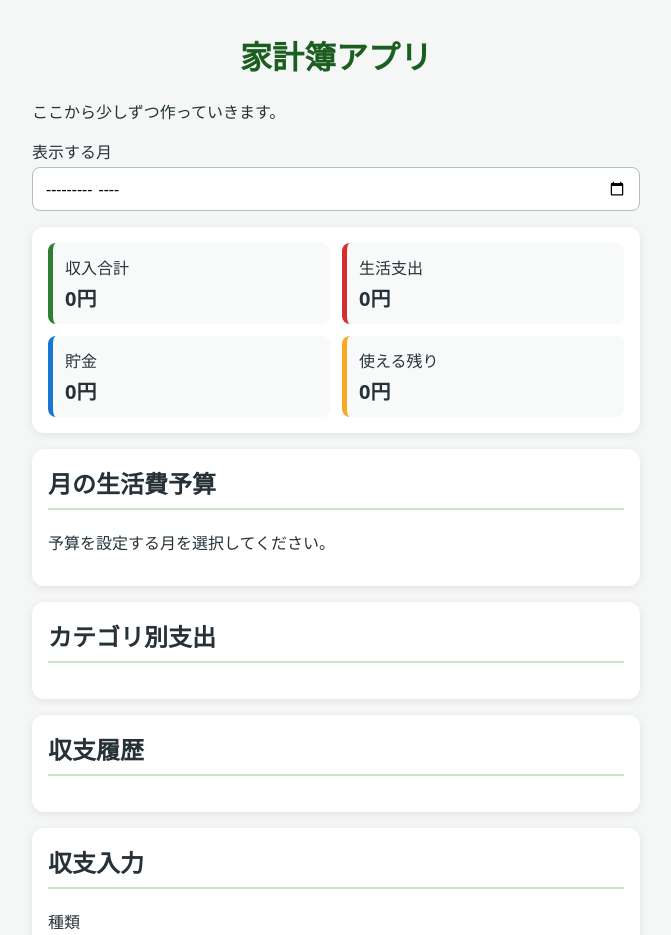
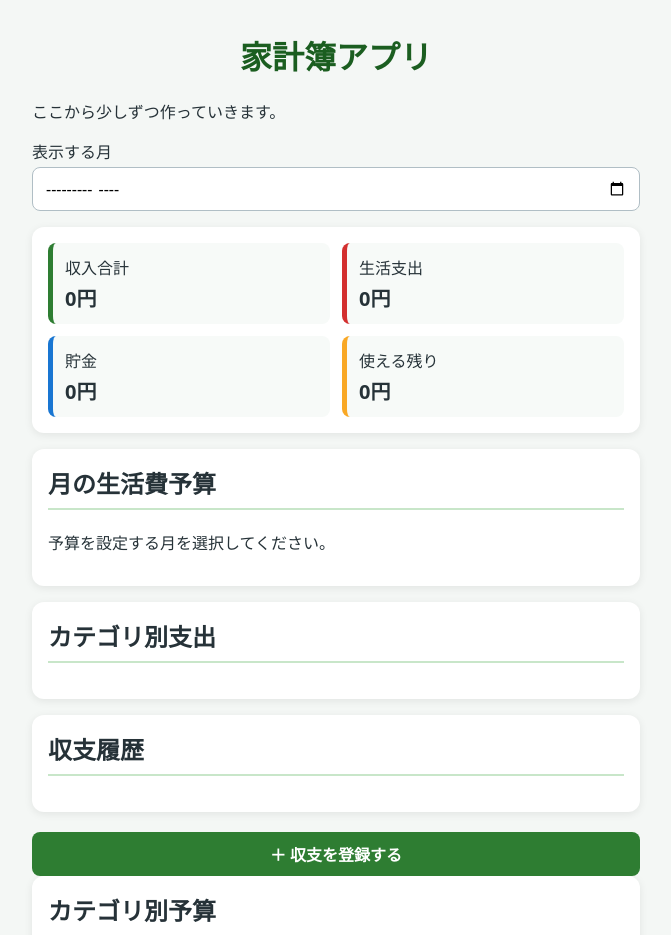
Before and after one commit to wasyun4/zubora-kakeibo-pwa, a React (Vite) app: page / in a window 1280 px wide. Shown: the top 935 px of the page, without its empty margins (304-975 px from the left). Built offline with nearby package versions, Linux system fonts and the light colour scheme.

Commit message:
feat: toggle transaction form

```diff
--- a/src/App.tsx
+++ b/src/App.tsx
@@ -46,6 +46,8 @@ function App() {
     useState<TransactionScope>("personal");
   const [editingTransactionId, setEditingTransactionId] =
     useState<string | null>(null);
+  const [isTransactionFormOpen, setIsTransactionFormOpen] =
+    useState(false);
   const [selectedMonth, setSelectedMonth] = useState("");
   // 【月全体の予算データ管理】
   const [budgetAmount, setBudgetAmount] = useState("");
@@ -302,6 +304,7 @@ function App() {
     setPaymentMethodId("");
     setScope("personal");
     setEditingTransactionId(null);
+    setIsTransactionFormOpen(false);
   }
 
   // 【収支の新規登録・更新】
@@ -393,6 +396,7 @@ function App() {
     setPaymentMethodId(transaction.paymentMethodId || "");
     setScope(transaction.scope || "personal");
     setEditingTransactionId(transaction.id);
+    setIsTransactionFormOpen(true);
   }
 
   // 【画面コンポーネントの組み立て】
@@ -429,7 +433,13 @@ function App() {
         onEdit={handleEditTransaction}
         onDelete={handleDeleteExpense}
       />
+      {!isTransactionFormOpen && (
+        <button onClick={() => setIsTransactionFormOpen(true)}>
+          ＋ 収支を登録する
+        </button>
+      )}
 
+      {isTransactionFormOpen && (
         <TransactionForm
           type={type}
           majorCategoryId={majorCategoryId}
@@ -464,6 +474,7 @@ function App() {
           onSubmit={handleExpenseClick}
           onCancel={resetForm}
         />
+      )}
 
       <CategoryBudgetPanel
         selectedMonth={selectedMonth}
@@ -473,7 +484,6 @@ function App() {
         statuses={categoryBudgetStatuses}
         onSave={handleSaveCategoryBudget}
       />
-
     </main>
   );
 }
```
Also changed, not shown: 1 other file (tests, documents, lock files or other folders). Lines whose indentation alone changed are shown as unchanged.
